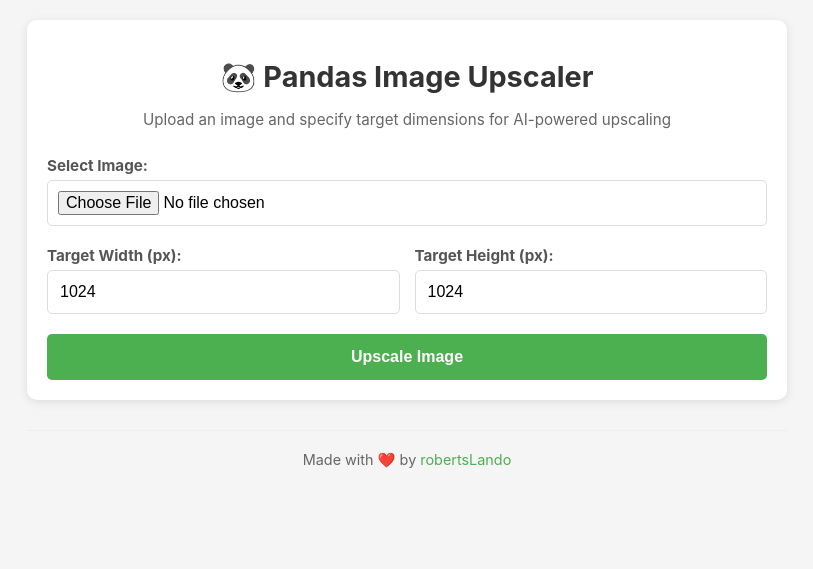
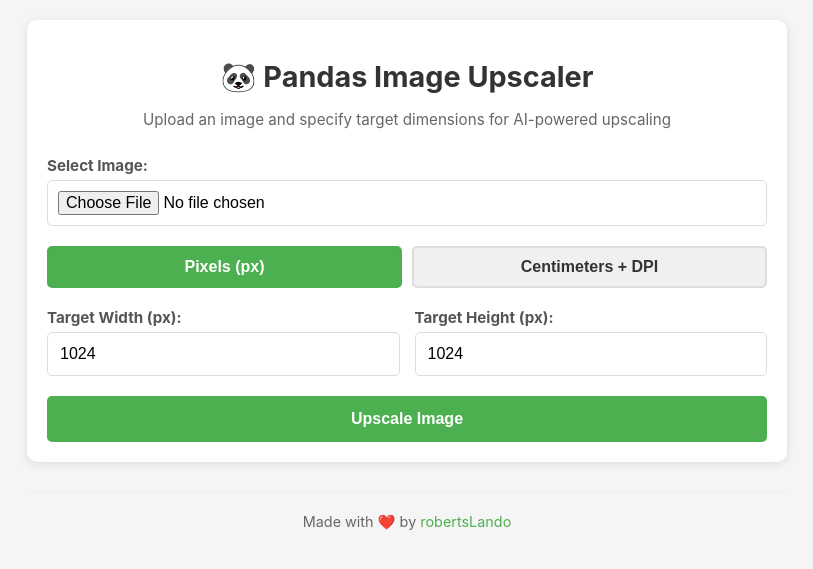
Before and after one commit to robertsLando/upscaler, a FastAPI app: page / in a window 1280 px wide. Shown: the top 569 px of the page, without its empty margins (233-1046 px from the left). Run offline with FastAPI, Linux system fonts and the light colour scheme.

Commit message:
feat: add centimeter/DPI dimension input mode (#5)
Co-authored-by: robertsLando <11502495+robertsLando@users.noreply.github.com>
Co-authored-by: copilot-swe-agent[bot] <198982749+Copilot@users.noreply.github.com>

```diff
--- a/src/upscaler/app.py
+++ b/src/upscaler/app.py
@@ -11,7 +11,7 @@ from fastapi import FastAPI, File, Form, HTTPException, UploadFile
 from fastapi.responses import FileResponse, StreamingResponse
 from PIL import Image
 
-from .upscaler import get_upsampler, resize_to_target
+from .upscaler import cm_to_pixels, get_upsampler, resize_to_target
 
 # Configure logging
 logging.basicConfig(level=logging.INFO)
@@ -32,21 +32,69 @@ async def root():
 
 @app.post("/upscale")
 async def upscale_image(
-    image: UploadFile = File(...), target_width: int = Form(...), target_height: int = Form(...)
+    image: UploadFile = File(...),
+    target_width: int = Form(None),
+    target_height: int = Form(None),
+    width_cm: float = Form(None),
+    height_cm: float = Form(None),
+    dpi: int = Form(None),
 ):
     """
     Upscale an image to target dimensions using Real-ESRGAN.
     The aspect ratio is preserved.
 
+    You can specify dimensions in two ways:
+    1. Directly in pixels using target_width and target_height
+    2. In centimeters and DPI using width_cm, height_cm, and dpi
+
     Args:
         image: Image file to upscale
-        target_width: Target width in pixels (1-4096)
-        target_height: Target height in pixels (1-4096)
+        target_width: Target width in pixels (1-10000) - used if width_cm is not provided
+        target_height: Target height in pixels (1-10000) - used if height_cm is not provided
+        width_cm: Target width in centimeters (0.1-400) - alternative to target_width
+        height_cm: Target height in centimeters (0.1-400) - alternative to target_height
+        dpi: Dots per inch (10-1200) - required when using width_cm/height_cm
 
     Returns:
         StreamingResponse with the upscaled image as PNG
     """
-    # Validate inputs
+    # Determine which input method to use
+    if width_cm is not None or height_cm is not None or dpi is not None:
+        # Using cm/dpi mode
+        if width_cm is None or height_cm is None or dpi is None:
+            raise HTTPException(
+                status_code=400,
+                detail="When using cm/dpi mode, all three parameters (width_cm, height_cm, dpi) are required",
+            )
+
+        # Validate cm dimensions
+        if width_cm < 0.1 or width_cm > 400:
+            raise HTTPException(
+                status_code=400, detail="Width must be between 0.1 and 400 centimeters"
+            )
+        if height_cm < 0.1 or height_cm > 400:
+            raise HTTPException(
+                status_code=400, detail="Height must be between 0.1 and 400 centimeters"
+            )
+
+        # Validate DPI
+        if dpi < 10 or dpi > 1200:
+            raise HTTPException(status_code=400, detail="DPI must be between 10 and 1200")
+
+        # Convert cm to pixels
+        target_width, target_height = cm_to_pixels(width_cm, height_cm, dpi)
+        logger.info(
+            f"Converted {width_cm}cm x {height_cm}cm @ {dpi}dpi to {target_width}px x {target_height}px"
+        )
+    else:
+        # Using pixel mode
+        if target_width is None or target_height is None:
+            raise HTTPException(
+                status_code=400,
+                detail="Either provide target_width and target_height (in pixels) or width_cm, height_cm, and dpi",
+            )
+
+    # Validate pixel dimensions
     if target_width < 1 or target_width > 10000:
         raise HTTPException(status_code=400, detail="Width must be between 1 and 10000 pixels")
     if target_height < 1 or target_height > 10000:
--- a/src/upscaler/templates/index.html
+++ b/src/upscaler/templates/index.html
@@ -1,15 +1,15 @@
-<!DOCTYPE html>
+<!doctype html>
 <html lang="en">
   <head>
-    <meta charset="UTF-8">
-    <meta name="viewport" content="width=device-width, initial-scale=1.0">
+    <meta charset="UTF-8" />
+    <meta name="viewport" content="width=device-width, initial-scale=1.0" />
     <title>Image Upscaler</title>
     <style>
       * {
         box-sizing: border-box;
       }
       body {
-            font-family: -apple-system, BlinkMacSystemFont, 'Segoe UI', Arial, sans-serif;
+        font-family: -apple-system, BlinkMacSystemFont, "Segoe UI", Arial, sans-serif;
         max-width: 800px;
         margin: 0 auto;
         padding: 20px;
@@ -19,7 +19,7 @@
         background-color: white;
         padding: 20px;
         border-radius: 10px;
-            box-shadow: 0 2px 10px rgba(0,0,0,0.1);
+        box-shadow: 0 2px 10px rgba(0, 0, 0, 0.1);
       }
       h1 {
         color: #333;
@@ -63,7 +63,7 @@
       button {
         width: 100%;
         padding: 14px;
-            background-color: #4CAF50;
+        background-color: #4caf50;
         color: white;
         border: none;
         border-radius: 5px;
@@ -132,11 +132,43 @@
         font-size: 0.9rem;
       }
       footer a {
-            color: #4CAF50;
+        color: #4caf50;
         text-decoration: none;
       }
       footer a:hover {
         text-decoration: underline;
+      }
+
+      .mode-toggle {
+        display: flex;
+        justify-content: center;
+        gap: 10px;
+        margin-bottom: 20px;
+      }
+      .mode-toggle button {
+        flex: 1;
+        padding: 10px;
+        background-color: #f0f0f0;
+        color: #333;
+        border: 2px solid #ddd;
+        border-radius: 5px;
+        cursor: pointer;
+        font-weight: bold;
+        transition: all 0.3s;
+      }
+      .mode-toggle button.active {
+        background-color: #4caf50;
+        color: white;
+        border-color: #4caf50;
+      }
+      .mode-toggle button:hover:not(.active) {
+        background-color: #e0e0e0;
+      }
+      .dimension-mode {
+        display: none;
+      }
+      .dimension-mode.active {
+        display: block;
       }
 
       /* Mobile optimizations */
@@ -191,18 +223,80 @@
       <form id="uploadForm">
         <div class="form-group">
           <label for="image">Select Image:</label>
-                <input type="file" id="image" name="image" accept="image/*" required>
+          <input type="file" id="image" name="image" accept="image/*" required />
         </div>
 
+        <div class="mode-toggle">
+          <button type="button" id="pixelModeBtn" class="active" onclick="switchMode('pixel')">
+            Pixels (px)
+          </button>
+          <button type="button" id="cmModeBtn" onclick="switchMode('cm')">Centimeters + DPI</button>
+        </div>
+
+        <!-- Pixel Mode -->
+        <div id="pixelMode" class="dimension-mode active">
           <div class="dimension-inputs">
             <div class="form-group">
               <label for="width">Target Width (px):</label>
-                    <input type="number" id="width" name="width" min="1" max="10000" value="1024" required>
+              <input
+                type="number"
+                id="width"
+                name="width"
+                min="1"
+                max="10000"
+                value="1024"
+                step="1"
+              />
             </div>
 
             <div class="form-group">
               <label for="height">Target Height (px):</label>
-                    <input type="number" id="height" name="height" min="1" max="10000" value="1024" required>
+              <input
+                type="number"
+                id="height"
+                name="height"
+                min="1"
+                max="10000"
+                value="1024"
+                step="1"
+              />
+            </div>
+          </div>
+        </div>
+
+        <!-- CM + DPI Mode -->
+        <div id="cmMode" class="dimension-mode">
+          <div class="dimension-inputs">
+            <div class="form-group">
+              <label for="widthCm">Width (cm):</label>
+              <input
+                type="number"
+                id="widthCm"
+                name="widthCm"
+                min="0.1"
+                max="400"
+                value="10"
+                step="0.1"
+              />
+            </div>
+
+            <div class="form-group">
+              <label for="heightCm">Height (cm):</label>
+              <input
+                type="number"
+                id="heightCm"
+                name="heightCm"
+                min="0.1"
+                max="400"
+                value="10"
+                step="0.1"
+              />
+            </div>
+          </div>
+
+          <div class="form-group">
+            <label for="dpi">DPI (Resolution):</label>
+            <input type="number" id="dpi" name="dpi" min="10" max="1200" value="300" step="1" />
           </div>
         </div>
 
@@ -211,10 +305,10 @@
 
       <div id="status"></div>
 
-        <div class="preview" id="preview" style="display: none;">
+      <div class="preview" id="preview" style="display: none">
         <h3>Preview:</h3>
-            <img id="previewImg" src="" alt="Upscaled image preview">
-            <br><br>
+        <img id="previewImg" src="" alt="Upscaled image preview" />
+        <br /><br />
         <button id="downloadBtn" onclick="downloadImage()">Download Image</button>
       </div>
     </div>
@@ -225,52 +319,83 @@
 
     <script>
       let uploadedImageData = null;
+      let currentMode = "pixel";
 
-        document.getElementById('uploadForm').addEventListener('submit', async (e) => {
+      function switchMode(mode) {
+        currentMode = mode;
+        const pixelMode = document.getElementById("pixelMode");
+        const cmMode = document.getElementById("cmMode");
+        const pixelBtn = document.getElementById("pixelModeBtn");
+        const cmBtn = document.getElementById("cmModeBtn");
+
+        if (mode === "pixel") {
+          pixelMode.classList.add("active");
+          cmMode.classList.remove("active");
+          pixelBtn.classList.add("active");
+          cmBtn.classList.remove("active");
+        } else {
+          pixelMode.classList.remove("active");
+          cmMode.classList.add("active");
+          pixelBtn.classList.remove("active");
+          cmBtn.classList.add("active");
+        }
+      }
+
+      document.getElementById("uploadForm").addEventListener("submit", async (e) => {
         e.preventDefault();
 
         const formData = new FormData();
-            const imageFile = document.getElementById('image').files[0];
-            const width = document.getElementById('width').value;
-            const height = document.getElementById('height').value;
+        const imageFile = document.getElementById("image").files[0];
 
-            formData.append('image', imageFile);
-            formData.append('target_width', width);
-            formData.append('target_height', height);
+        formData.append("image", imageFile);
 
-            const statusDiv = document.getElementById('status');
-            const submitBtn = document.getElementById('submitBtn');
-            const preview = document.getElementById('preview');
+        if (currentMode === "pixel") {
+          const width = document.getElementById("width").value;
+          const height = document.getElementById("height").value;
+          formData.append("target_width", width);
+          formData.append("target_height", height);
+        } else {
+          const widthCm = document.getElementById("widthCm").value;
+          const heightCm = document.getElementById("heightCm").value;
+          const dpi = document.getElementById("dpi").value;
+          formData.append("width_cm", widthCm);
+          formData.append("height_cm", heightCm);
+          formData.append("dpi", dpi);
+        }
 
-            statusDiv.style.display = 'block';
-            statusDiv.className = 'info';
-            statusDiv.textContent = 'Upscaling image... This may take a moment.';
+        const statusDiv = document.getElementById("status");
+        const submitBtn = document.getElementById("submitBtn");
+        const preview = document.getElementById("preview");
+
+        statusDiv.style.display = "block";
+        statusDiv.className = "info";
+        statusDiv.textContent = "Upscaling image... This may take a moment.";
         submitBtn.disabled = true;
-            preview.style.display = 'none';
+        preview.style.display = "none";
 
         try {
-                const response = await fetch('/upscale', {
-                    method: 'POST',
-                    body: formData
+          const response = await fetch("/upscale", {
+            method: "POST",
+            body: formData,
           });
 
           if (!response.ok) {
             const error = await response.json();
-                    throw new Error(error.detail || 'Failed to upscale image');
+            throw new Error(error.detail || "Failed to upscale image");
           }
 
           const blob = await response.blob();
           uploadedImageData = blob;
           const imageUrl = URL.createObjectURL(blob);
 
-                document.getElementById('previewImg').src = imageUrl;
-                preview.style.display = 'block';
+          document.getElementById("previewImg").src = imageUrl;
+          preview.style.display = "block";
 
-                statusDiv.className = 'success';
-                statusDiv.textContent = '✓ Image upscaled successfully!';
+          statusDiv.className = "success";
+          statusDiv.textContent = "✓ Image upscaled successfully!";
         } catch (error) {
-                statusDiv.className = 'error';
-                statusDiv.textContent = '✗ Error: ' + error.message;
+          statusDiv.className = "error";
+          statusDiv.textContent = "✗ Error: " + error.message;
         } finally {
           submitBtn.disabled = false;
         }
@@ -279,9 +404,9 @@
       function downloadImage() {
         if (uploadedImageData) {
           const url = URL.createObjectURL(uploadedImageData);
-                const a = document.createElement('a');
+          const a = document.createElement("a");
           a.href = url;
-                a.download = 'upscaled_image.png';
+          a.download = "upscaled_image.png";
           document.body.appendChild(a);
           a.click();
           document.body.removeChild(a);
```
Also changed, not shown: src/upscaler/upscaler.py (+22 -0 lines), tests/test_api.py (+127 -1 lines), tests/test_upscaler.py (+53 -1 lines), README.md. Lines whose indentation alone changed are shown as unchanged.
